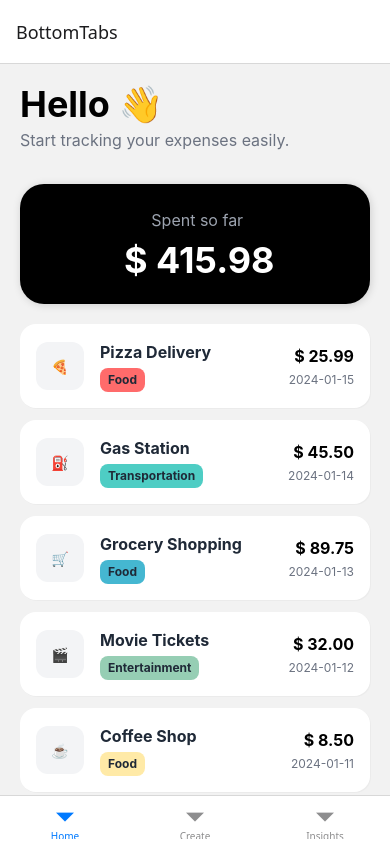
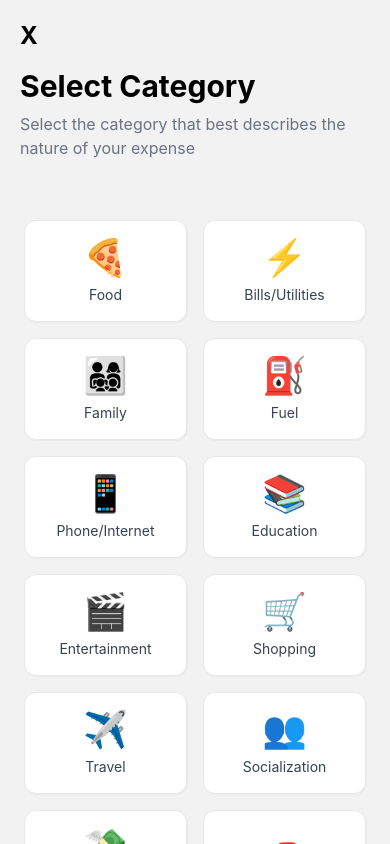
Before and after one commit to satishmahat/rn-expo-asyncstorage-pocket, a React Native app: screen /Category in a window 390 px wide. Built offline with nearby package versions, Linux system fonts and the light colour scheme.

Commit message:
Added Category screen in AppNavigator; update Create screen to handle category selection and display.

```diff
--- /dev/null
+++ b/src/constants.js
@@ -0,0 +1,16 @@
+export const CATEGORIES =[
+    {name: 'Food', icon: '🍕', color: '#FF6B6B'},
+    {name: 'Bills/Utilities', icon: '⚡', color: '#FFA500'},
+    {name: 'Family', icon: '👨‍👩‍👧‍👦', color: '#FF69B4'},
+    {name: 'Fuel', icon: '⛽', color: '#FFD700'},
+    {name: 'Phone/Internet', icon: '📱', color: '#00CED1'},
+    {name: 'Education', icon: '📚', color: '#F7DC6F'},
+    {name: 'Entertainment', icon: '🎬', color: '#96CEB4'},
+    {name: 'Shopping', icon: '🛒', color: '#45B7D1'},
+    {name: 'Travel', icon: '✈️', color: '#87CEEB'},
+    {name: 'Socialization', icon: '👥', color: '#DDA0DD'},
+    {name: 'Transfer', icon: '💸', color: '#98FB98'},
+    {name: 'Transportation', icon: '🚗', color: '#4ECDC4'},
+    {name: 'Housing', icon: '🏠', color: '#DEB887'},
+    {name: 'Miscellaneous', icon: '📦', color: '#D3D3D3'},
+]
--- a/src/navigation/AppNavigator.js
+++ b/src/navigation/AppNavigator.js
@@ -3,7 +3,7 @@ import { createNativeStackNavigator } from "@react-navigation/native-stack";
 import Home from "../screens/Home";
 import Create from "../screens/Create";
 import Insights from "../screens/Insights";
-import Profile from "../screens/Profile";
+import Category from "../screens/Category";
 
 const Tab = createBottomTabNavigator();
 const Stack = createNativeStackNavigator();
@@ -22,7 +22,7 @@ export default function AppNavigator() {
     return (
         <Stack.Navigator>
             <Stack.Screen name="BottomTabs" component={MyTabs} />
-            <Stack.Screen name="Profile" component={Profile} />
+            <Stack.Screen name="Category" component={Category} options={{ presentation: 'modal', headerShown: false }} />
         </Stack.Navigator>
     )
 }
--- /dev/null
+++ b/src/screens/Category.js
@@ -0,0 +1,51 @@
+// Modal Screen
+import { FlatList, Pressable, StyleSheet, Text, View } from 'react-native'
+import React from 'react'
+import tw from 'twrnc'
+import { CATEGORIES } from '../constants'
+
+const Category = ({navigation}) => {
+
+    const handleSelectedCategory = (category) => {
+        // console.log(category);
+        navigation.popTo("BottomTabs",{
+            screen: "Create",
+            params: {category}
+        });
+    }
+
+    const renderItem = ({item}) => {
+        return (
+            <Pressable
+            style={tw`flex-1 items-center bg-white rounded-xl p-4 m-2 shadow-sm border border-gray-200`}
+            onPress={() => handleSelectedCategory(item)}
+            >
+                <Text style={tw`text-4xl`}>{item.icon}</Text>
+                <Text style={tw`mt-2 text-center text-sm text-gray-700`}>{item.name}</Text>
+            </Pressable>
+        )
+    }
+  return (
+    <View style={tw`flex-1`}>
+        <View style={tw`p-5`}>
+            <Pressable onPress={() => navigation.goBack()}>
+                <Text style={tw`text-2xl font-bold`}>X</Text>
+            </Pressable>
+            <Text style={tw`text-3xl font-bold mt-4`}>Select Category</Text>
+            <Text style={tw`text-base text-gray-500 mb-4 mt-2`}>Select the category that best describes the nature of your expense</Text>
+        </View>
+
+        <FlatList
+            data={CATEGORIES}
+            renderItem={renderItem}
+            keyExtractor={(item) => item.name}
+            numColumns={2}
+            contentContainerStyle={tw`p-4`}
+        />
+    </View>
+  )
+}
+
+export default Category
+
+const styles = StyleSheet.create({})
--- a/src/screens/Create.js
+++ b/src/screens/Create.js
@@ -1,18 +1,29 @@
 import { ScrollView, StyleSheet, Text, View, TextInput, Pressable, Alert } from 'react-native'
-import React, { useState } from 'react'
+import React, { useState , useEffect} from 'react'
 import tw from 'twrnc'
 
-const Create = () => {
+const Create = ({navigation, route}) => {
 
   const [amount, setAmount] = useState(null);
   const [title, setTitle] = useState(null);
+  const [category, setCategory] = useState({});
+
+  useEffect(() => {
+    if(route.params?.category) {
+      setCategory(route.params.category);
+    }
+  }, [route.params?.category]);
 
   const handleAddExpense = () => {
-    if(!amount || !title) {
+    if(!amount || !title || !category) {
       Alert.alert('Please fill in all fields');
       return;
     }
-    console.log('Add Expense', amount, title);
+    console.log('Added Expense : ', amount, title, category);
+  }
+
+  const handleCategoryInput = () => {
+    navigation.navigate('Category');
   }
 
   return (
@@ -44,10 +55,11 @@ const Create = () => {
 
         <View style={tw`mb-5`}>
           <Text style={tw`text-lg text-gray-600 font-semibold mb-2`}>Category</Text>
-          <Pressable style={tw`border-2 border-gray-300 p-4 rounded-xl text-lg flex-row justify-between`}>
+
+          <Pressable style={tw`border-2 border-gray-300 p-4 rounded-xl text-lg flex-row justify-between`} onPress={handleCategoryInput}>
             <View style={tw`flex-row items-center`}>
-              <Text style={tw`text-2xl mr-3`}>🍕</Text>
-              <Text style={tw`text-lg`}>Food</Text>
+              <Text style={tw`text-2xl mr-3`}>{category.icon || '🍕'}</Text>
+              <Text style={tw`text-lg`}>{category.name || 'Food'}</Text>
 
             </View>
             <Text style={tw`text-2xl`}>&gt;</Text>
--- a/src/screens/Profile.js
+++ /dev/null
@@ -1,14 +0,0 @@
-import { StyleSheet, Text, View } from 'react-native'
-import React from 'react'
-
-const Profile = () => {
-  return (
-    <View>
-      <Text>Profile</Text>
-    </View>
-  )
-}
-
-export default Profile
-
-const styles = StyleSheet.create({})
```
Also changed, not shown: src/helper.js (added, +14 -0 lines).
